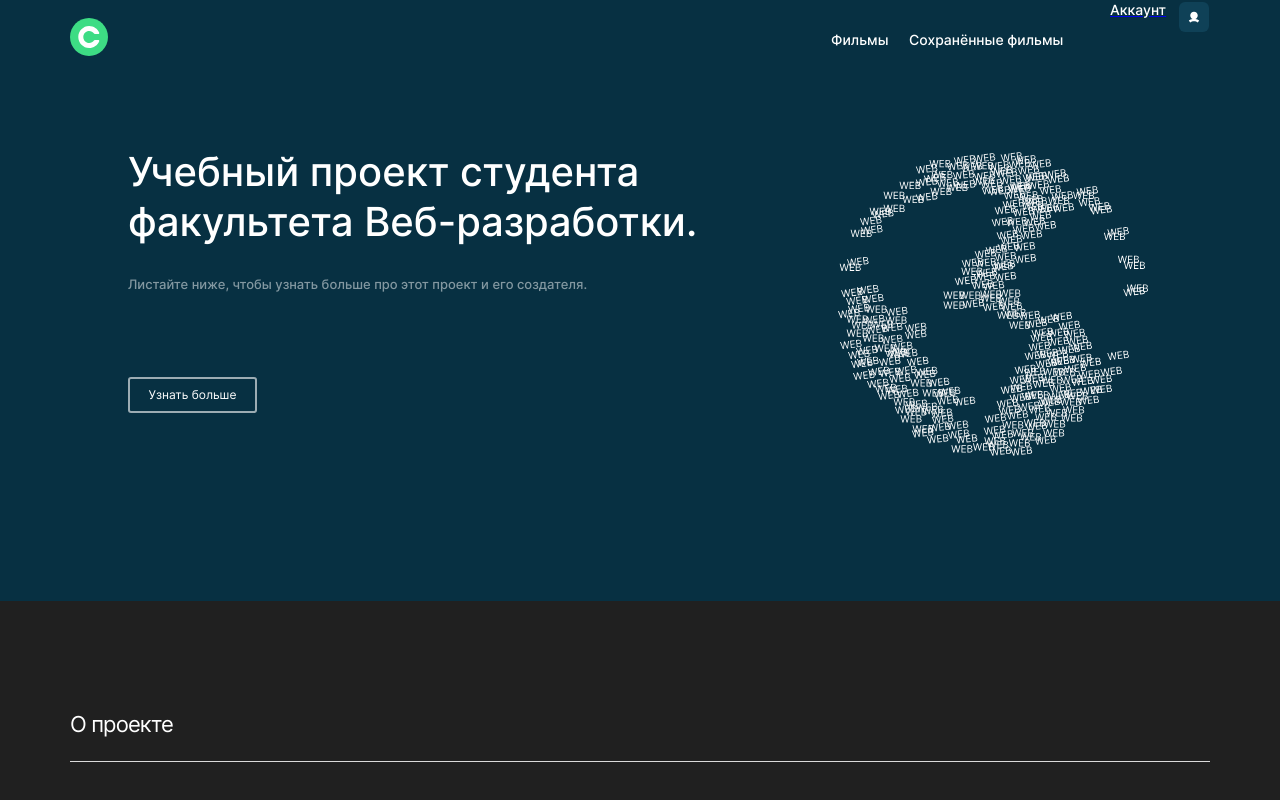
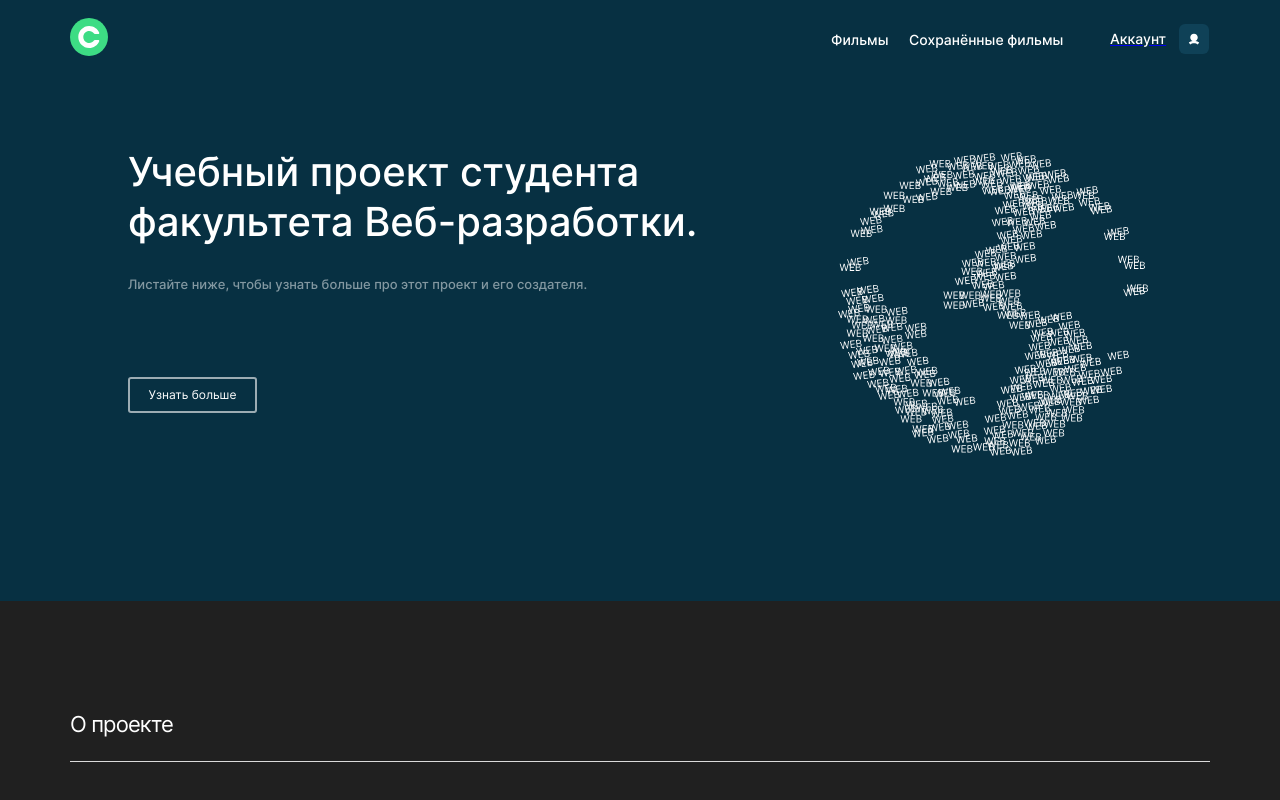
Before and after one commit to mormolad/movies-explorer-frontend, a React (Create React App) app: page / in a window 1280 px wide. Shown: the top 800 px of the page. Built offline with nearby package versions, Linux system fonts and the light colour scheme.

Commit message:
profile done

```diff
--- a/src/components/Header/Header.css
+++ b/src/components/Header/Header.css
@@ -54,6 +54,7 @@
 
 .header__account-button {
   display: flex;
+  align-items: center;
   gap: 13px;
 }
 
@@ -63,6 +64,8 @@
 }
 
 .header__accoutn-title {
+  align-items: center;
+  height: 16px;
   color: #ffffff;
   font-style: normal;
   font-weight: 500;
@@ -89,7 +92,7 @@
 }
 
 .header__button-container {
-  height: 74px;
+  height: 30px;
   margin: 0;
 }
 
@@ -99,6 +102,10 @@
   width: 44px;
   height: 44px;
   display: none;
+}
+
+.header__menu-button_black {
+  background-color: #202020;
 }
 
 .header__menu-button:hover {
--- a/src/components/Header/Header.jsx
+++ b/src/components/Header/Header.jsx
@@ -69,7 +69,14 @@ function Header({ isLoggedIn, theme }) {
                 />
               </div>
             </Link>
-            <button onClick={handleOpen} className="header__menu-button">
+            <button
+              onClick={handleOpen}
+              className={
+                theme
+                  ? `header__menu-button header__menu-button_${theme}`
+                  : 'header__menu-button'
+              }
+            >
               <img src={menu} alt="меню" />
             </button>
           </div>
```
